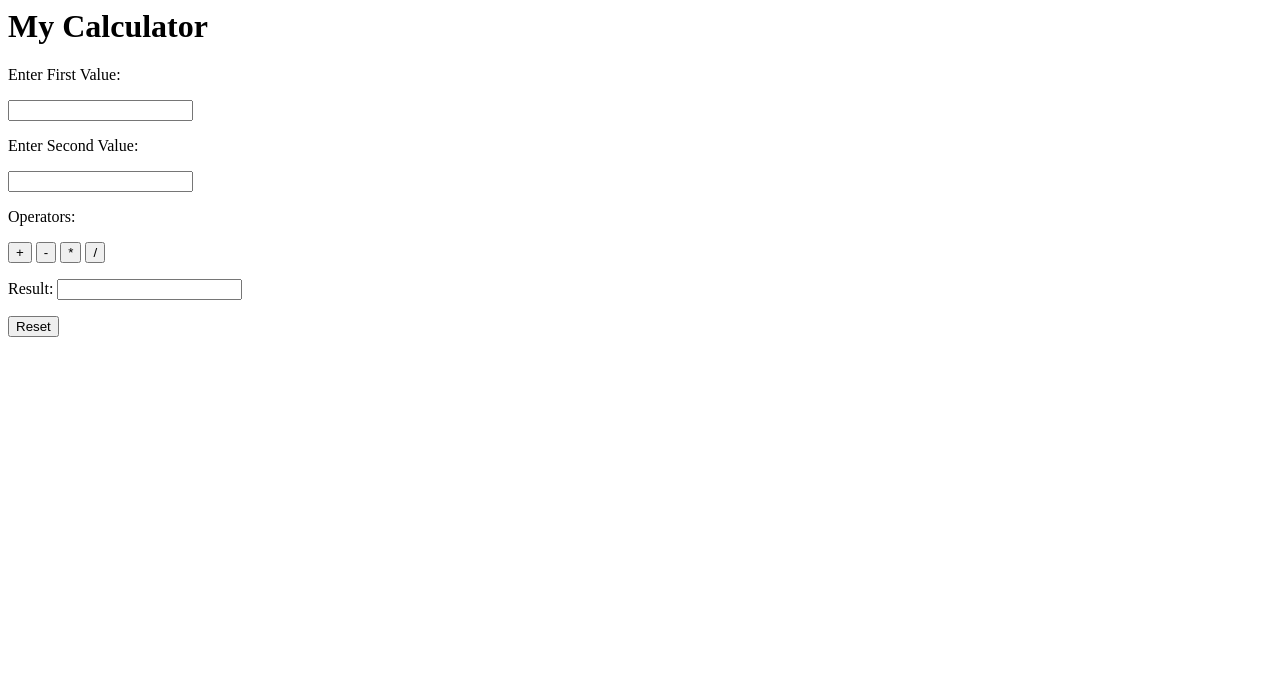
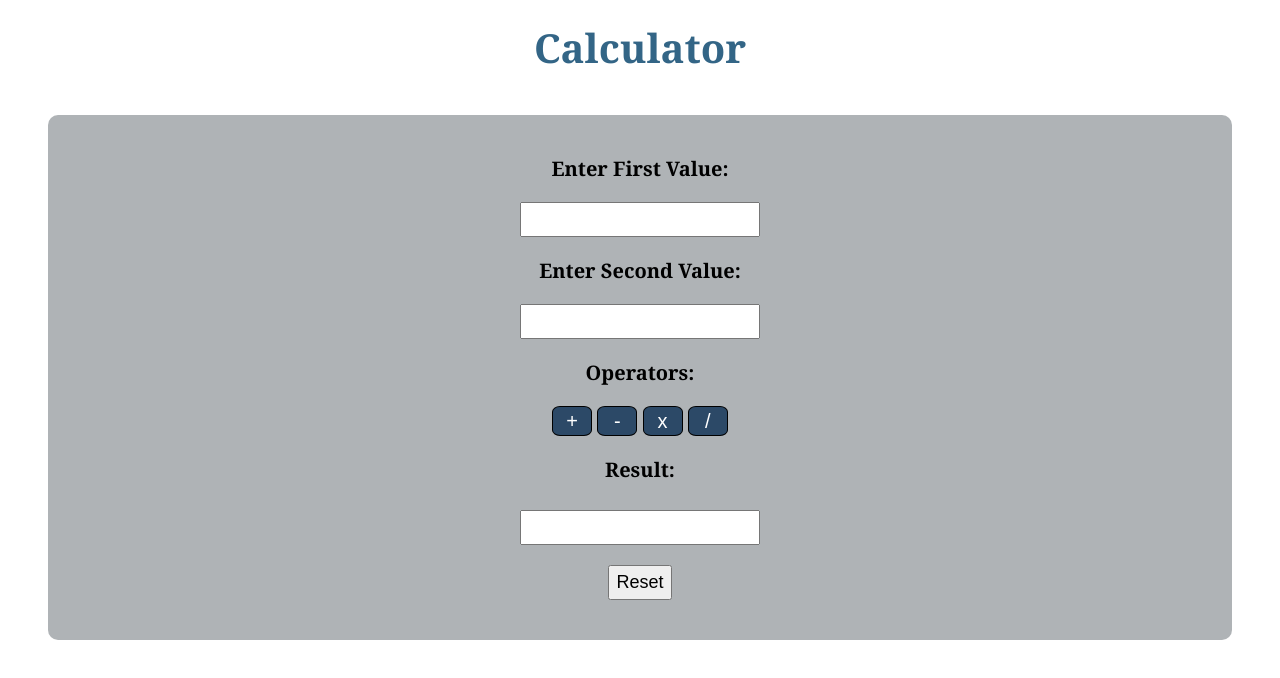
Before and after one commit to happier2903/javascript-playground, a plain HTML site: page simple-calculator/my-calculator.html in a window 1280 px wide. Drawn offline with Linux system fonts and the light colour scheme.

Commit message:
add style to calculator

```diff
--- a/simple-calculator/my-calculator.html
+++ b/simple-calculator/my-calculator.html
@@ -17,9 +17,51 @@
 			document.getElementById("myForm").reset();
 			}
 		</script>
+		<style>
+			body {
+				font-size: 20px;
+				font-family: Georgia, 'Times New Roman', Times, serif;
+				font-weight: 600;
+				text-align: center;
+			}
+			button {
+				background-color: rgb(44, 73, 103);
+				border: 1px solid black;
+				width: 40px;
+				height: 30px;
+				font-size: 20px;
+				border-radius: 20%;
+				color: white;
+			}
+
+			button:hover {
+				cursor: pointer;
+			}
+
+			.container {
+				background-color: rgb(175, 179, 182);
+				padding: 20px;
+				border-radius: 10px;
+				width:auto;
+				margin: 40px;
+			}
+
+			input {
+				width: auto;
+				height: 35px;
+				font-size: 18px;
+			}
+
+			h1 {
+				color: rgb(51, 101, 134);
+				margin-top: 20px;
+			}
+
+		</style>
 	</head>
 	<body>
-		<h1> My Calculator </h1>
+		<h1> Calculator </h1>
+		<div class="container">
 			<form id = "myForm">
 				<p> Enter First Value: </p>
 					<input id = "a" type="number">
@@ -29,9 +71,11 @@
 				<p> Operators: </p>
 					<button type="button" onclick="addFunction()"> + </button>
 					<button type="button" onclick="subFunction()"> - </button>
-				<button type="button" onclick="mulFunction()"> * </button>
+					<button type="button" onclick="mulFunction()"> x </button>
 					<button type="button" onclick="divFunction()"> / </button>
-			<p> Result: <input id="result"> </p>  <input type = "button" value = "Reset" onClick = "resetFunction()"/>
+				<p> Result:
+					<br> <br> <input id="result"> </p>  <input type = "button" value = "Reset" onClick = "resetFunction()"/>
 			</form>
+		</div>
 	</body>
 </html>
```
Lines whose indentation alone changed are shown as unchanged.
